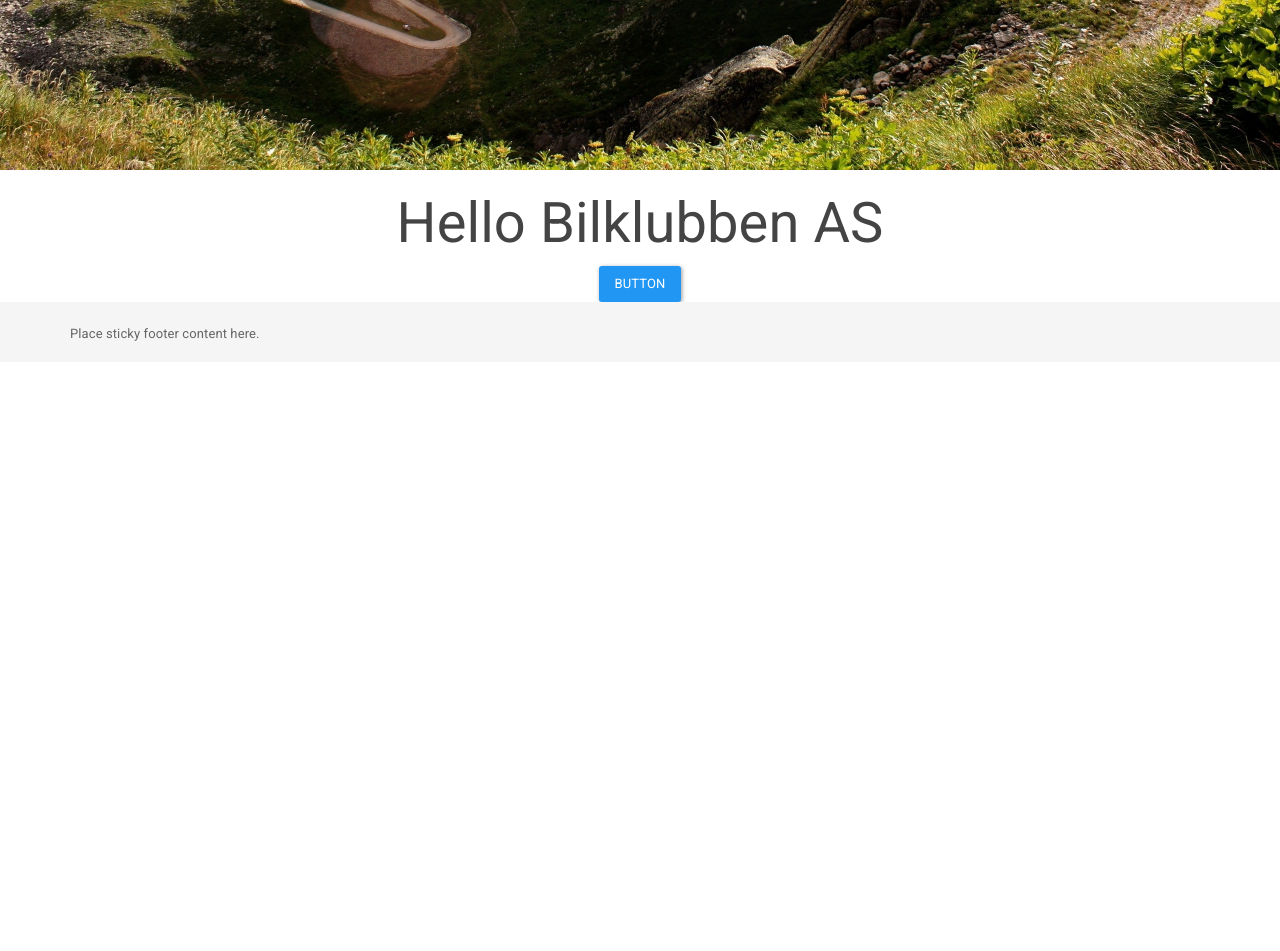
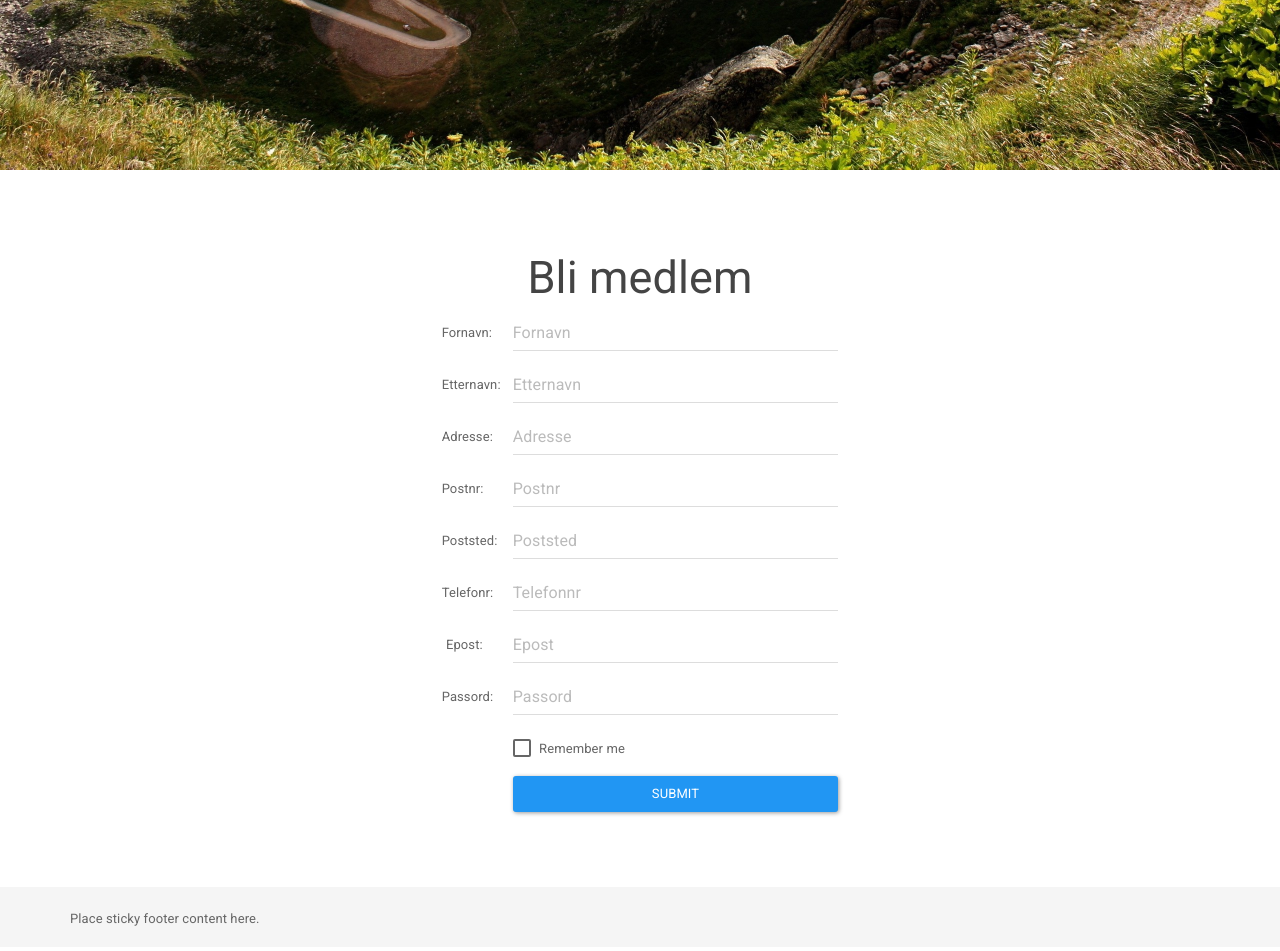
Before and after one commit to EspenBrun/bilklubben, a PHP site: page / in a window 1280 px wide. Shown: the part 470-1421 px from the top of the page. Before the commit the page ends 811 px from the top, so only its background shows below. Run offline with PHP 8.4, Linux system fonts and the light colour scheme; some libraries are stand-ins or nearby versions.

Commit message:
registration form

```diff
--- a/index.html
+++ b/index.html
@@ -19,18 +19,82 @@
       		<!-- load from js -->
 	    </nav>
 		<div class="container-fluid container-main">
+
 			<div class="row banner">
 				<div class="col-xs-12">
 		   			<h1 class="banner-txt text-center">Velkommen til Bilklubben AS</h1>
 			    </div>
 			</div>
-			<div class="row">
-				<div class="col-xs-12 text-center">
-					<h1>Hello Bilklubben AS</h1>
-					<button class="btn btn-primary">Button</button>
+
+			<div class="row container-registration">
+				<div class="col-xs-12 col-sm-4 col-sm-offset-4">
+					<h2 class="text-center">Bli medlem</h2>
+					<form class="form-horizontal form-registration">
+					  <div class="form-group">
+					    <label class="control-label col-sm-2" for="first-name">Fornavn:</label>
+					    <div class="col-sm-10">
+					      <input type="text" class="form-control" id="firstName" placeholder="Fornavn">
+					    </div>
+					  </div>
+					  <div class="form-group">
+					    <label class="control-label col-sm-2" for="last-name">Etternavn:</label>
+					    <div class="col-sm-10">
+					      <input type="text" class="form-control" id="lastName" placeholder="Etternavn">
+					    </div>
+					  </div>
+					  <div class="form-group">
+					    <label class="control-label col-sm-2" for="adress">Adresse:</label>
+					    <div class="col-sm-10">
+					      <input type="text" class="form-control" id="adress" placeholder="Adresse">
+					    </div>
+					  </div>
+					  <div class="form-group">
+					    <label class="control-label col-sm-2" for="zip-code">Postnr:</label>
+					    <div class="col-sm-10">
+					      <input type="number" class="form-control" id="zip-code" placeholder="Postnr">
+					    </div>
+					  </div>
+					  <div class="form-group">
+					    <label class="control-label col-sm-2" for="post-adress">Poststed:</label>
+					    <div class="col-sm-10">
+					      <input type="text" class="form-control" id="location" placeholder="Poststed">
+					    </div>
+					  </div>
+					  <div class="form-group">
+					    <label class="control-label col-sm-2" for="phone">Telefonr:</label>
+					    <div class="col-sm-10">
+					      <input type="number" class="form-control" id="phone" placeholder="Telefonnr">
+					    </div>
+					  </div>
+					  <div class="form-group">
+					    <label class="control-label col-sm-2" for="email">Epost:</label>
+					    <div class="col-sm-10">
+					      <input type="email" class="form-control" id="email" placeholder="Epost">
+					    </div>
+					  </div>
+					  <div class="form-group">
+					    <label class="control-label col-sm-2" for="pwd">Passord:</label>
+					    <div class="col-sm-10">
+					      <input type="password" class="form-control" id="pwd" placeholder="Passord">
+					    </div>
+					  </div>
+					  <div class="form-group">
+					    <div class="col-sm-offset-2 col-sm-10">
+					      <div class="checkbox">
+					        <label><input type="checkbox"> Remember me</label>
+					      </div>
+					    </div>
+					  </div>
+					  <div class="form-group">
+					    <div class="col-sm-offset-2 col-sm-10">
+					      <button type="submit" class="btn btn-primary btn-block">Submit</button>
+					    </div>
+					  </div>
+					</form>
 				</div>
 			</div>
 		</div>
+
 		<footer class="footer">
       		<!-- load from js -->
 	    </footer>
--- a/styles/styles.css
+++ b/styles/styles.css
@@ -23,6 +23,15 @@
 	padding-top: 20vh;
 	font-size: 5em;
 }
+
+.container-registration {
+  padding: 60px 0px;
+}
+
+/*.footer {
+  margin-top: 60px;
+  padding-top: 60px;
+}*/
 
 /*.about-us-txt {
   color: white;
```
Also changed, not shown: styles/sticky-footer-navbar.css (line endings or trailing spaces).
